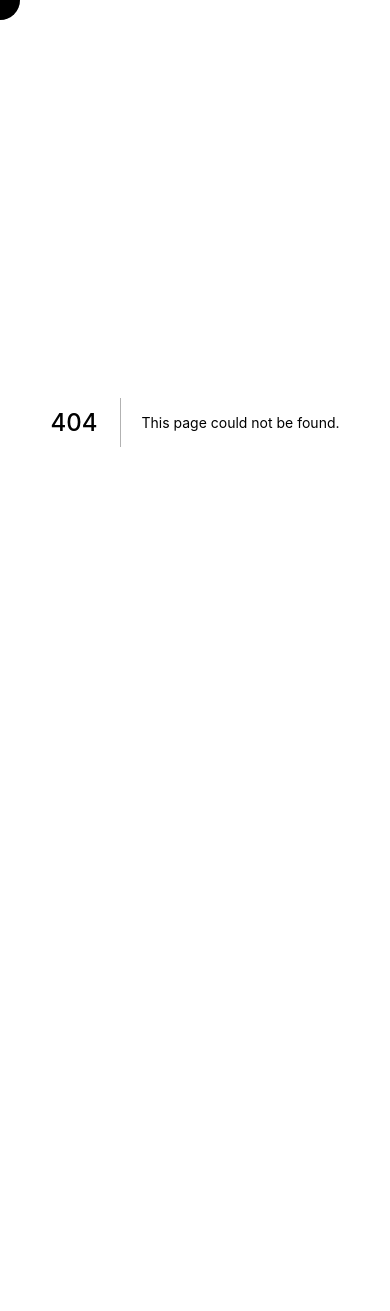
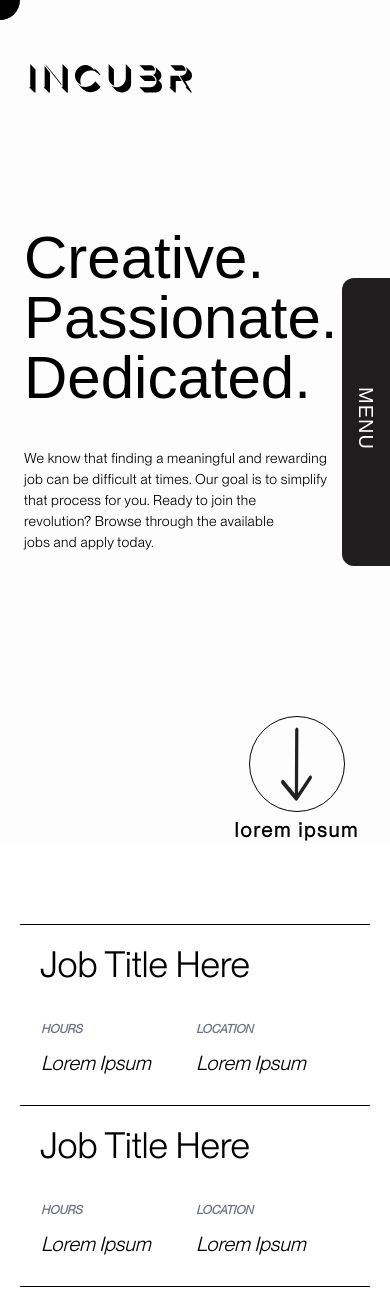
Before and after one commit to incubr/incubr-1, a Next.js app: page /careers in a window 390 px wide. Before the commit this address had no page. Shown: the top 1311 px of the page. Before the commit the page ends 844 px from the top, so only its background shows below. Built offline with nearby package versions, Linux system fonts and the light colour scheme.

Commit message:
mobile view

```diff
--- /dev/null
+++ b/data/link.js
@@ -0,0 +1,27 @@
+export const navigation_link = [
+  {
+    id: 4324,
+    name: "Home",
+    link: "/",
+  },
+  {
+    id: 6324,
+    name: "Services",
+    link: "/services",
+  },
+  {
+    id: 43324,
+    name: "Work",
+    link: "/work",
+  },
+  {
+    id: 42324,
+    name: "Testimonies",
+    link: "/#testimonies",
+  },
+  {
+    id: 41224,
+    name: "Careers",
+    link: "/careers",
+  },
+];
--- /dev/null
+++ b/pages/careers.jsx
@@ -0,0 +1,134 @@
+import Headers from "@/src/components/headers";
+import { onMouseEnterOnTitle } from "@/src/components/home/landing";
+import Navigation from "@/src/components/navigation";
+import { onmouseleave } from "@/src/custom-cursor";
+import Image from "next/image";
+import ArrowDown from "@/assets/arrowDown.svg";
+import React from "react";
+import { Store } from "@/context";
+import Footer from "@/src/components/footer";
+
+export default function Careers() {
+  const { height } = React.useContext(Store);
+  return (
+    <div className="w-full scroll-smooth">
+      <div
+        className="w-full relative bg-[#FDFDFD] flex flex-col"
+        style={{ height }}
+      >
+        <Navigation />
+        <Headers />
+        <div className="flex flex-1 justify-center items-center">
+          <div className="lg:w-[60%] w-full mt-16 lg:mt-0 px-6 sm:px-16 lg:px-0">
+            <div
+              className=" font-[Arial] text-6xl sm:text-8xl lg:text-[4.3vw] flex flex-col"
+              onMouseEnter={onMouseEnterOnTitle}
+              onMouseLeave={onmouseleave}
+            >
+              <div className="flex flex-col lg:leading-[5vw] lg:flex-row">
+                Creative. Passionate.
+              </div>
+              <span className=" font-[Arial] text-6xl sm:text-8xl lg:text-[4.3vw]">
+                Dedicated.
+              </span>
+            </div>
+            <span className="font-[PPNeueMontreal] leading-[1.5] flex-col flex mt-10 text-sm lg:text-[1.5vw] tracking-wide font-[350]">
+              {`We know that finding a meaningful and rewarding\n
+               job can be difficult at times. Our goal is to simplify\n
+                that process for you. Ready to join the\n
+                 revolution? Browse through the available\n
+                  jobs and apply today. `
+                .split("\n")
+                .map((line, i) => (
+                  <span key={i + line}>{line}</span>
+                ))}
+            </span>
+          </div>
+        </div>
+        <div className="flex w-full lg:absolute bottom-10 justify-center">
+          <div className="flex w-[85%] justify-end">
+            <div
+              onClick={() => window.scrollTo(0, height)}
+              className="button cursor-pointer w-32 lg:w-48 h-32 lg:h-48 flex flex-col items-center justify-between"
+            >
+              <div className="lg:w-36 w-24 h-24 lg:h-36 bg-transparent border-black hover:border-transparent transition-colors duration-300 ease-in-out hover:bg-[#F0C808] flex rounded-full border justify-center items-center">
+                <Image src={ArrowDown} />
+              </div>
+              <h1 className="font-bold text-xl lg:text-[1.6vw] font-[PPNeueMontreal] tracking-widest">
+                lorem ipsum
+              </h1>
+            </div>
+          </div>
+        </div>
+      </div>
+
+      <div className="w-full flex py-20 lg:py-[5vw] justify-center">
+        <div className="hidden sm:flex w-full font-[PPNeueMontreal] sm:w-[60%] border-t border-black">
+          <table className="w-full text-sm text-left text-black">
+            <thead className="text-xs text-gray-500 uppercase ">
+              <tr>
+                <th scope="col" className="px-6 py-3"></th>
+                <th scope="col" className="px-6 py-3">
+                  Hours
+                </th>
+                <th scope="col" className="px-6 py-3">
+                  Location
+                </th>
+              </tr>
+            </thead>
+            <tbody>
+              {[1, 2, 3].map((i) => (
+                <tr
+                  key={"dsadasd" + i}
+                  className="bg-white border-b border-black"
+                >
+                  <th
+                    scope="row"
+                    className="px-2 lg:px-6 py-8 text-xl lg:text-[3vw] font-medium text-gray-900 whitespace-nowrap"
+                  >
+                    Job Title Here
+                  </th>
+                  <td className="px-6 py-4 lg:text-[1.2vw]">Lorem Ipsum</td>
+                  <td className="px-6 py-4 lg:text-[1.2vw]">Lorem Ipsum</td>
+                </tr>
+              ))}
+            </tbody>
+          </table>
+        </div>
+
+        <div className="sm:hidden block w-full px-5">
+          <div className="sm:hidden flex flex-col w-full font-[PPNeueMontreal] sm:w-[60%] border-t border-black">
+            {[1, 2, 3].map((i) => (
+              <div
+                key={"fgfrt" + i}
+                className="flex flex-col w-full relative p-5 border-b border-black"
+              >
+                <h1 className="text-4xl pb-3">Job Title Here</h1>
+                <table className="w-full mt-5 italic text-sm text-left text-black">
+                  <thead className="text-xs text-gray-500 uppercase ">
+                    <tr>
+                      <th scope="col" className=" py-1">
+                        Hours
+                      </th>
+                      <th scope="col" className=" py-1">
+                        Location
+                      </th>
+                    </tr>
+                  </thead>
+                  <tbody>
+                    <tr className="bg-white text-xl ">
+                      <td className=" py-2">Lorem Ipsum</td>
+                      <td className=" py-2">Lorem Ipsum</td>
+                    </tr>
+                  </tbody>
+                </table>
+              </div>
+            ))}
+          </div>
+        </div>
+      </div>
+
+      <Footer isDark />
+    </div>
+  );
+}
--- a/src/components/footer/index.jsx
+++ b/src/components/footer/index.jsx
@@ -11,6 +11,7 @@ import InstagramLight from "@/assets/instagram.svg";
 import LinkedInLight from "@/assets/linkedin.svg";
 import moment from "moment";
 import ArrowDown from "@/assets/arrowDown.svg";
+import { navigation_link } from "@/data/link";
 
 export default function Footer({ isDark = false }) {
   return (
@@ -68,10 +69,11 @@ export default function Footer({ isDark = false }) {
               </div>
               <div className="flex flex-1 sm:flex-[2]">
                 <div className="button flex space-y-2 lg:space-y-[1.5vw] flex-col text-xl cursor-pointer font-[PPNeueMontreal] tracking-wider lg:text-[1.7vw] opacity-50">
-                  <span className="px-[1.8vw] sm:px-0">Home</span>
-                  <span className="px-[1.8vw] sm:px-0">Services</span>
-                  <span className="px-[1.8vw] sm:px-0">Work</span>
-                  <span className="px-[1.8vw] sm:px-0">Testimonies</span>
+                  {navigation_link.map((item, index) => (
+                    <Link key={"naviga" + index} href={item.link}>
+                      <span className="px-[1.8vw] sm:px-0">{item.name}</span>
+                    </Link>
+                  ))}
                 </div>
               </div>
             </div>
@@ -89,6 +91,7 @@ export default function Footer({ isDark = false }) {
               </button>
             </Link>
             <div className="button flex space-x-3">
+              <Link href={"https://www.linkedin.com/company/incubr/about/"}>
                 <button
                   className={`w-14 ${
                     isDark
@@ -98,6 +101,8 @@ export default function Footer({ isDark = false }) {
                 >
                   <Image src={isDark ? LinkedInLight : LinkedIn} />
                 </button>
+              </Link>
+              <Link href={"https://www.instagram.com/incubr.tech/"}>
                 <button
                   className={`w-14 ${
                     isDark
@@ -107,6 +112,10 @@ export default function Footer({ isDark = false }) {
                 >
                   <Image src={isDark ? InstagramLight : Instagram} />
                 </button>
+              </Link>
+              <Link
+                href={"whatsapp://send?text=Hello World!&phone=+919999988493"}
+              >
                 <button
                   className={`w-14 ${
                     isDark
@@ -116,6 +125,7 @@ export default function Footer({ isDark = false }) {
                 >
                   <Image src={isDark ? WhatsAppLight : WhatsApp} />
                 </button>
+              </Link>
             </div>
 
             <div
--- a/src/components/home/about.jsx
+++ b/src/components/home/about.jsx
@@ -4,6 +4,7 @@ import TiltedArrow from "../../../assets/tiltedarrow.svg";
 import SmallArrow from "@/assets/Vector (1).svg";
 import Image from "next/image";
 import { buttonMouseEnter, onmouseleave } from "../../custom-cursor";
+import Link from "next/link";
 
 export default function About() {
   const { height } = React.useContext(Store);
@@ -58,9 +59,11 @@ export default function About() {
                 onMouseLeave={onMouseEnter}
                 className="flex text-white mt-16 cursor-pointer justify-center lg:justify-start transition-colors ease-in-out duration-200 hover:text-[#F0C808]  font-bold tracking-wider"
               >
-                <span className="p-2 px-8 border hover:border-[#F0C808] border-white rounded-full">
-                  &amp; much more
-                </span>
+                <Link href={"/services"}>
+                  <span className="p-2 px-8 border hover:border-[#F0C808] border-white rounded-full">
+                    &amp; much more
+                  </span>
+                </Link>
               </div>
             </div>
           </div>
--- a/src/components/home/testimonies.jsx
+++ b/src/components/home/testimonies.jsx
@@ -12,7 +12,10 @@ import Image from "next/image";
 const Pagination = ({ activeIndex }) => {
   const swiper = useSwiper();
   return (
-    <span className="mt-10 flex button text-[1.3vw] justify-center space-x-2">
+    <span
+
+      className="mt-10 flex button text-[1.3vw] justify-center space-x-2"
+    >
       {[1, 2, 3].map((e, index) => (
         <span
           key={"sadasd" + e}
@@ -30,7 +33,10 @@ export default function Testimonies() {
   const [activeIndex, setActiveIndex] = React.useState(0);
   return (
     <>
-      <div className="flex flex-col w-full px-6 mt-10 text-white bg-[#1F1D1D] lg:h-[25vw]">
+      <div
+        id="testimonies"
+        className="flex flex-col w-full px-6 mt-10 text-white bg-[#1F1D1D] lg:h-[25vw]"
+      >
         <div className="flex flex-1"></div>
         <div className="flex flex-1 justify-center items-center flex-col">
           <div className="flex px-5 py-2 text-5xl mt-16 lg:mt-0 lg:text-[4vw] text-center font-[PPNeueMontreal] rounded-full tracking-wider">
@@ -113,8 +119,6 @@ export default function Testimonies() {
           ))}
         </Marquee>
       </div>
-
-
     </>
   );
 }
--- a/src/components/navigation/index.jsx
+++ b/src/components/navigation/index.jsx
@@ -8,16 +8,21 @@ import Instagram from "@/assets/instagram.svg";
 import LinkedIn from "@/assets/linkedin.svg";
 import Image from "next/image";
 import Cross from "@/assets/cross.svg";
+import { navigation_link } from "@/data/link";
+import Link from "next/link";
 
-export default function Navigation({isDark=false}) {
+export default function Navigation({ isDark = false }) {
   const [height, setHeight] = React.useState(0);
   const [opened, setOpened] = React.useState(false);
   const [isRight, setIsRight] = React.useState(false);
+  const [currentLocation, setCurrentLocation] = React.useState("/");
 
   React.useEffect(() => {
     const handleResize = () => {
       setHeight(window.innerHeight);
     };
+
+    setCurrentLocation(window.location.pathname);
 
     window.addEventListener("resize", handleResize);
     handleResize();
@@ -68,7 +73,7 @@ export default function Navigation({isDark=false}) {
             if (opened) {
               reverseNavigation(true, isDark);
             } else {
-              setIsRight(true)
+              setIsRight(true);
               animateNavigation(true, isDark);
             }
             setOpened(!opened);
@@ -98,22 +103,24 @@ export default function Navigation({isDark=false}) {
           className="hidden button flex-col lg:flex-row flex-1 px-10 sm:px-20 lg:px-0 lg:ml-20"
         >
           <ul className="flex flex-col flex-[2] cursor-pointer space-y-5">
-            <li className="flex text-white text-start opacity-0 ">
-              <span className="mt-6 opacity-50">01.</span>{" "}
-              <span className="ml-5 text-5xl lg:text-[7vw]">Home</span>
+            {navigation_link.map((item, index) => (
+              <Link key={item.id} href={item.link}>
+                <li
+                  onClick={() => {
+                    setOpened(false);
+                    reverseNavigation(isRight, isDark);
+                  }}
+                  className={`flex text-white hover:text-white transition-colors ease-in-out duration-200 text-start ${
+                    currentLocation === item.link ? "opacity-0" : "opacity-50"
+                  } `}
+                >
+                  <span className="mt-6 opacity-50">0{index + 1}.</span>{" "}
+                  <span className="ml-5 text-5xl lg:text-[7vw]">
+                    {item.name}
+                  </span>
                 </li>
-            <li className="flex text-gray-500 hover:text-white opacity-0 ">
-              <span className="mt-6 opacity-50">02.</span>{" "}
-              <span className="ml-5 text-5xl lg:text-[7vw]">Services</span>
-            </li>
-            <li className="flex text-gray-500 hover:text-white opacity-0 ">
-              <span className="mt-6 opacity-50">03.</span>{" "}
-              <span className="ml-5 text-5xl lg:text-[7vw]">Work</span>
-            </li>
-            <li className="flex text-gray-500 hover:text-white opacity-0 ">
-              <span className="mt-6 opacity-50">04.</span>{" "}
-              <span className="ml-5 text-5xl lg:text-[7vw]">Testimonies</span>
-            </li>
+              </Link>
+            ))}
           </ul>
           <div
             id="button_section"
@@ -122,22 +129,32 @@ export default function Navigation({isDark=false}) {
             <h1 className="text-gray-500 text-2xl lg:text-[1.5vw]">
               Let's work together
             </h1>
+            <Link href={"/start-a-project"}>
               <button className="button rounded-full w-full sm:w-[50vw] lg:w-[20vw] tracking-wider hover:bg-[#F0C808] hover:shadow-md text-[#1F1D1D] bg-white py-3 px-4 flex items-center justify-center text-xl lg:text-[1.8vw]">
                 START A PROJECT
               </button>
+            </Link>
             <h1 className="text-gray-500 text-2xl lg:text-[1.5vw]">
               Follow us on{" "}
             </h1>
             <div className="flex space-x-3">
+              <Link href={"https://www.linkedin.com/company/incubr/about/"}>
                 <button className="button w-14 h-14 flex justify-center hover:bg-[#F0C808] hover:shadow-md items-center bg-white rounded-full">
                   <Image src={LinkedIn} />
                 </button>
+              </Link>
+              <Link href={"https://www.instagram.com/incubr.tech/"}>
                 <button className="button w-14 h-14 flex justify-center hover:bg-[#F0C808] hover:shadow-md items-center bg-white rounded-full">
                   <Image src={Instagram} />
                 </button>
+              </Link>
+              <Link
+                href={"whatsapp://send?text=Hello World!&phone=+919999988493"}
+              >
                 <button className="button w-14 h-14 flex justify-center hover:bg-[#F0C808] hover:shadow-md items-center bg-white rounded-full">
                   <Image src={WhatsApp} />
                 </button>
+              </Link>
             </div>
           </div>
         </div>
```
Also changed, not shown: data/link.ts (deleted, +0 -30 lines). Lines whose indentation alone changed are shown as unchanged.
